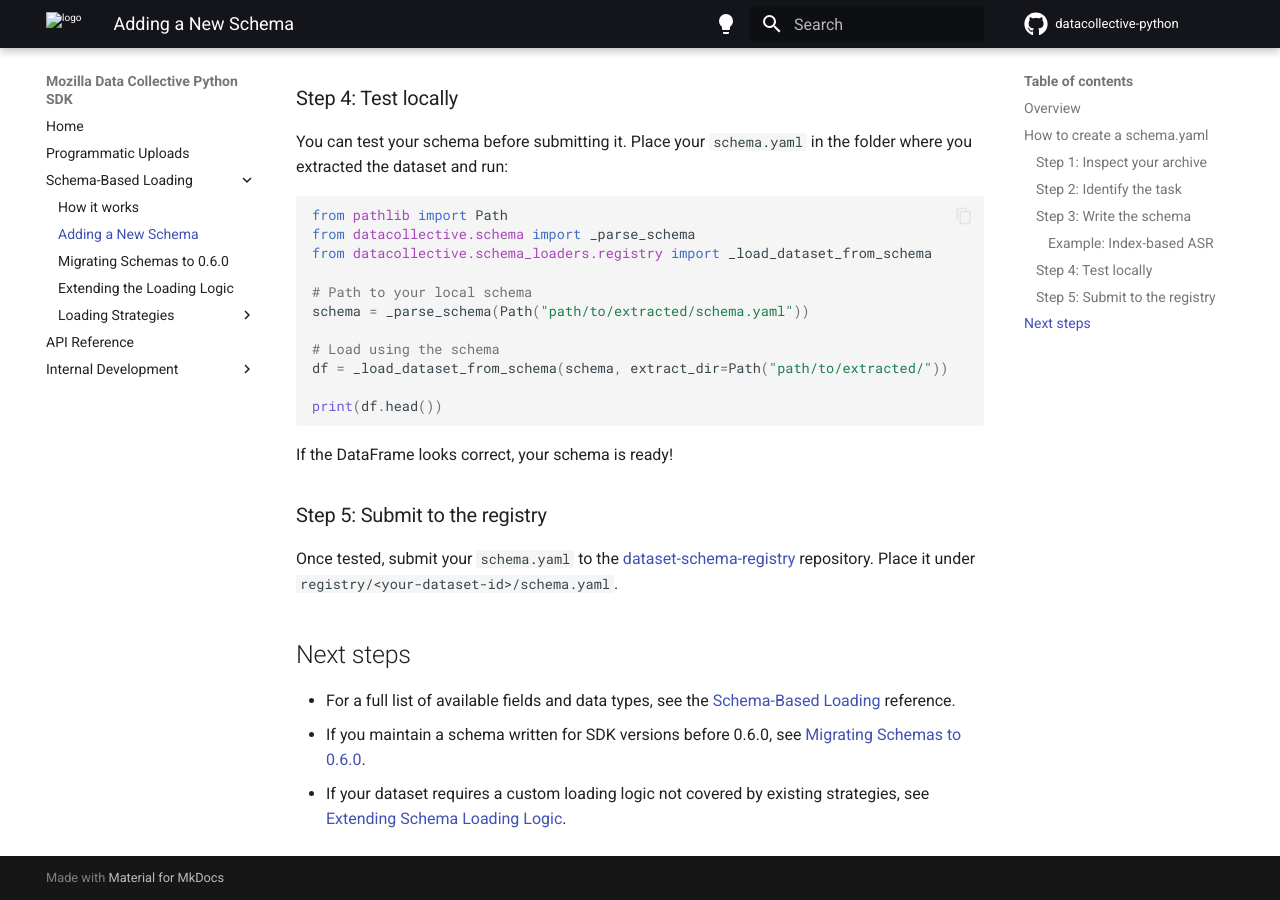
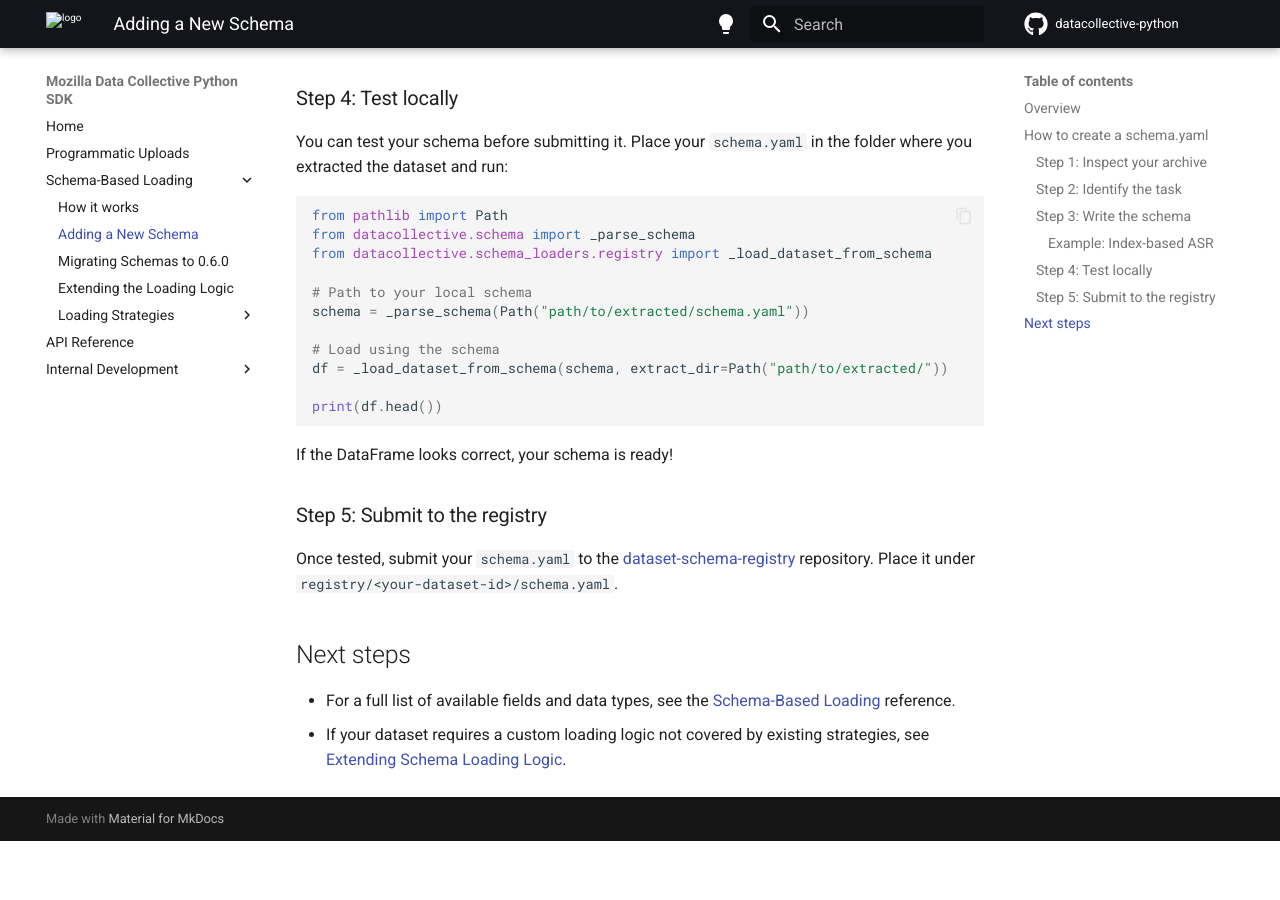
Before and after one commit to Mozilla-Data-Collective/datacollective-python, an MkDocs documentation site: the page built from docs/add_new_schema.md, in a window 1280 px wide and 900 px high, scrolled down 2225 px. Built offline with MkDocs 1.6.1 and Material for MkDocs 9.7.7, drawn with Linux system fonts in a browser that asks for light colours; comment, search, counter and statistics services are not loaded; after the commit the page ends 3066 px from its top, so only the background shows below that.

Commit message:
Remove ref to migration doc

```diff
--- a/docs/add_new_schema.md
+++ b/docs/add_new_schema.md
@@ -114,5 +114,4 @@ Place it under `registry/<your-dataset-id>/schema.yaml`.
 ## Next steps
 
 - For a full list of available fields and data types, see the [Schema-Based Loading](schema_documentation.md) reference.
-- If you maintain a schema written for SDK versions before 0.6.0, see [Migrating Schemas to 0.6.0](schema_migration_0.6.0.md).
 - If your dataset requires a custom loading logic not covered by existing strategies, see [Extending Schema Loading Logic](extend_schema_loading_logic.md).
```
